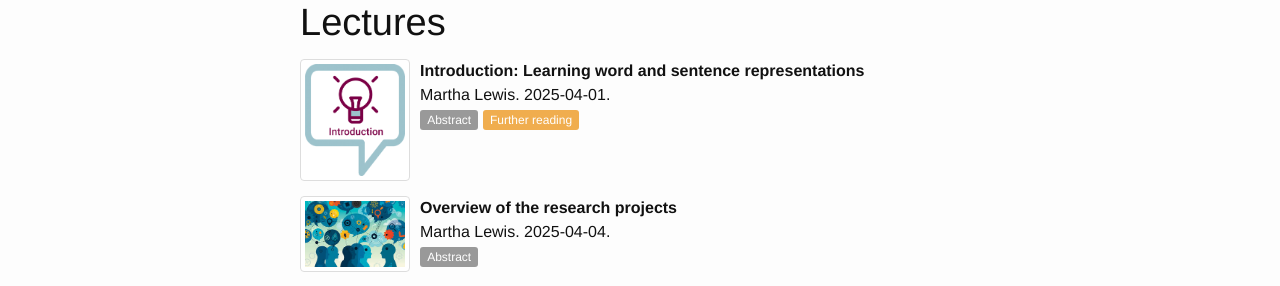
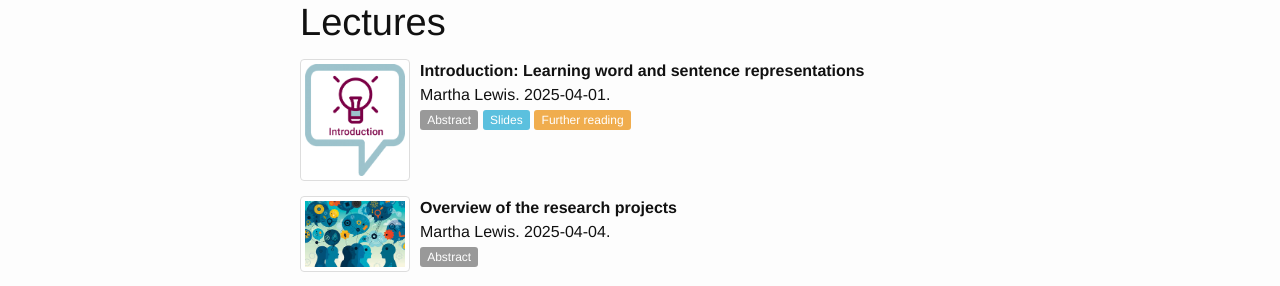
Before and after one commit to cl-illc/semantics-2025, a Jekyll site: the page built from syllabus.md, in a window 1280 px wide. Shown: the part 129-415 px from the top of the page. Built offline with Jekyll 4.4.1, drawn with Linux system fonts in a browser that asks for light colours.

Commit message:
adding lecture slides

```diff
--- a/_data/2025/lectures.yml
+++ b/_data/2025/lectures.yml
@@ -11,7 +11,7 @@
     "In this introductory lecture I will give an overview of the course and we will discuss learning word and sentence representations from text."
   background:
   discussion:
-  slides:
+  slides: resources/slides/Sem2025-lecture1.pdf
   further:
    -  "Samuel R Bowman, Gabor Angeli, Christopher Potts, and Christopher D Manning. [A large annotated corpus for learning natural language inference](https://arxiv.org/pdf/1508.05326.pdf). arXiv preprint arXiv:1508.05326, 2015."
    - "Alexis Conneau and Douwe Kiela. [Senteval: An evaluation toolkit for universal sentence representations](https://www.aclweb.org/anthology/L18-1269.pdf). In Proceedings of the Eleventh International Conference on Language Resources and Evaluation (LREC-2018), 2018."
```
Also changed, not shown: 1 other file.
